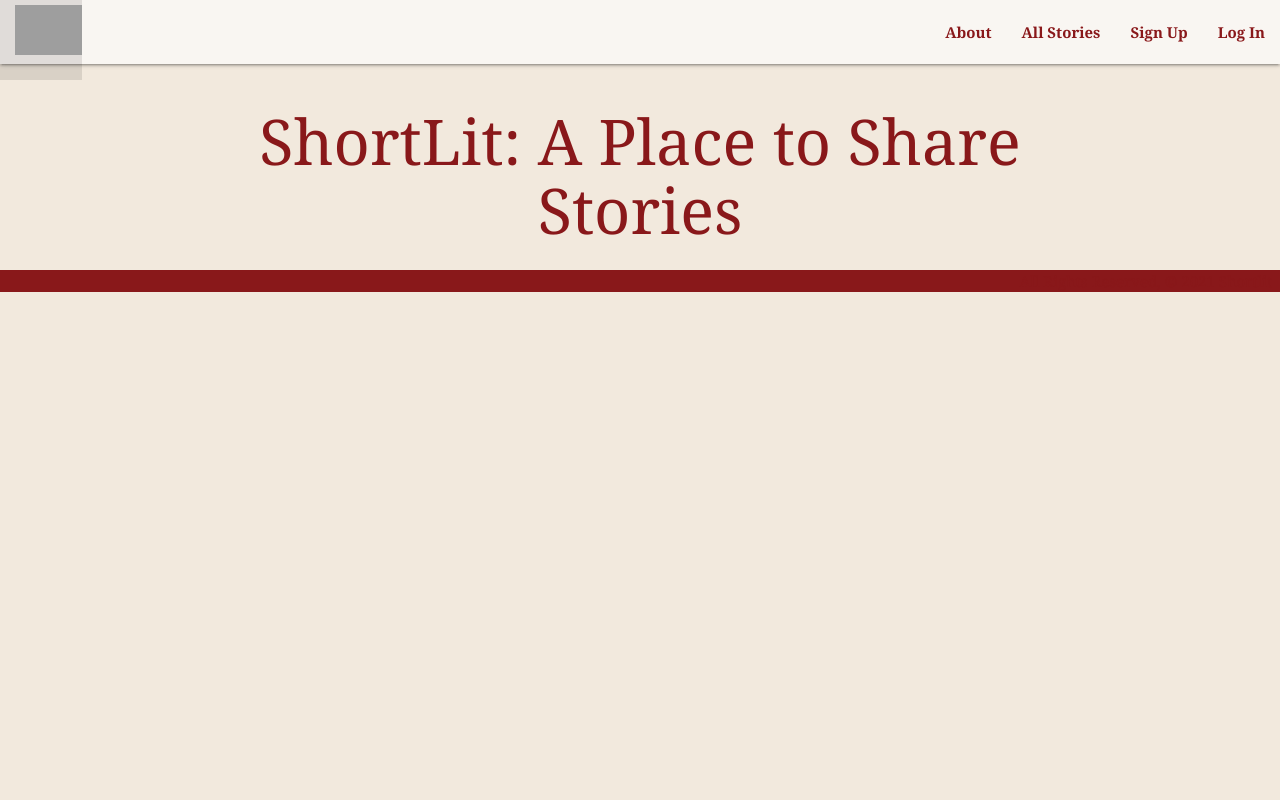
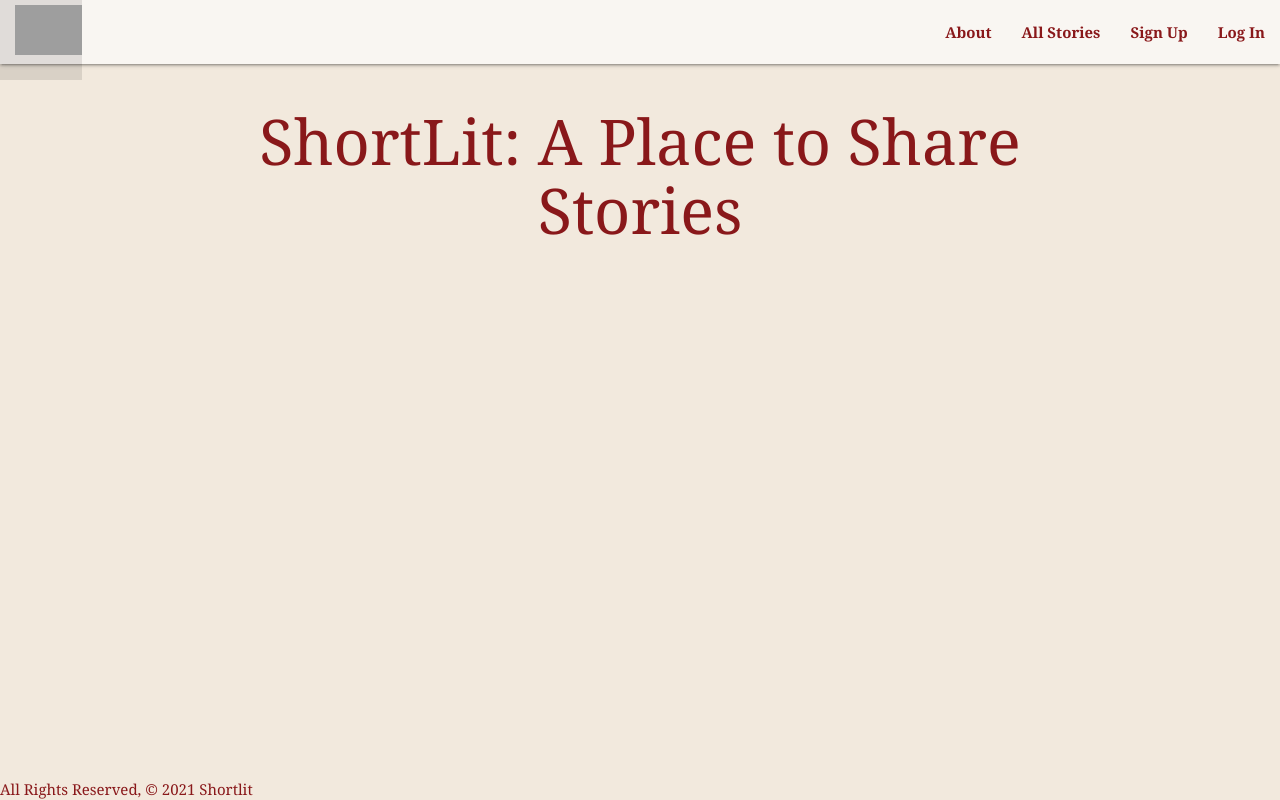
Before and after one commit to StuK359/shortlit, a Django app: page / in a window 1280 px wide. Run offline with Django 3.2, Linux system fonts and the light colour scheme; grey boxes are pictures that could not be loaded.

Commit message:
Copyright footer is fixed to render subtly but effectively.

```diff
--- a/main_app/static/css/style.css
+++ b/main_app/static/css/style.css
@@ -4,6 +4,8 @@ body {
   flex-direction: column;
   background-color: rgb(242, 233, 221);
   font-family: Georgia, "Times New Roman", Times, serif;
+  position: relative;
+  padding-bottom: 50px;
 }
 .container {
   display: flex;
@@ -18,7 +20,9 @@ body {
 footer.page-footer {
   padding-top: 0;
   text-align: right;
-  background-color: #89181a;
+  position: absolute;
+  background-color: rgb(242, 233, 221);
+  bottom: 0;
 }
 
 nav {
--- a/main_app/templates/favorites/favorites_index.html
+++ b/main_app/templates/favorites/favorites_index.html
@@ -14,6 +14,7 @@
             <p>Synopsis: {{ fav.story.synopsis }}</p>
             <p>Genre: {{ fav.story.get_genre_display }}</p>
             <p>Date: {{ fav.story.date }}</p>
+          </form>
         </div>
 
 </div>
```
